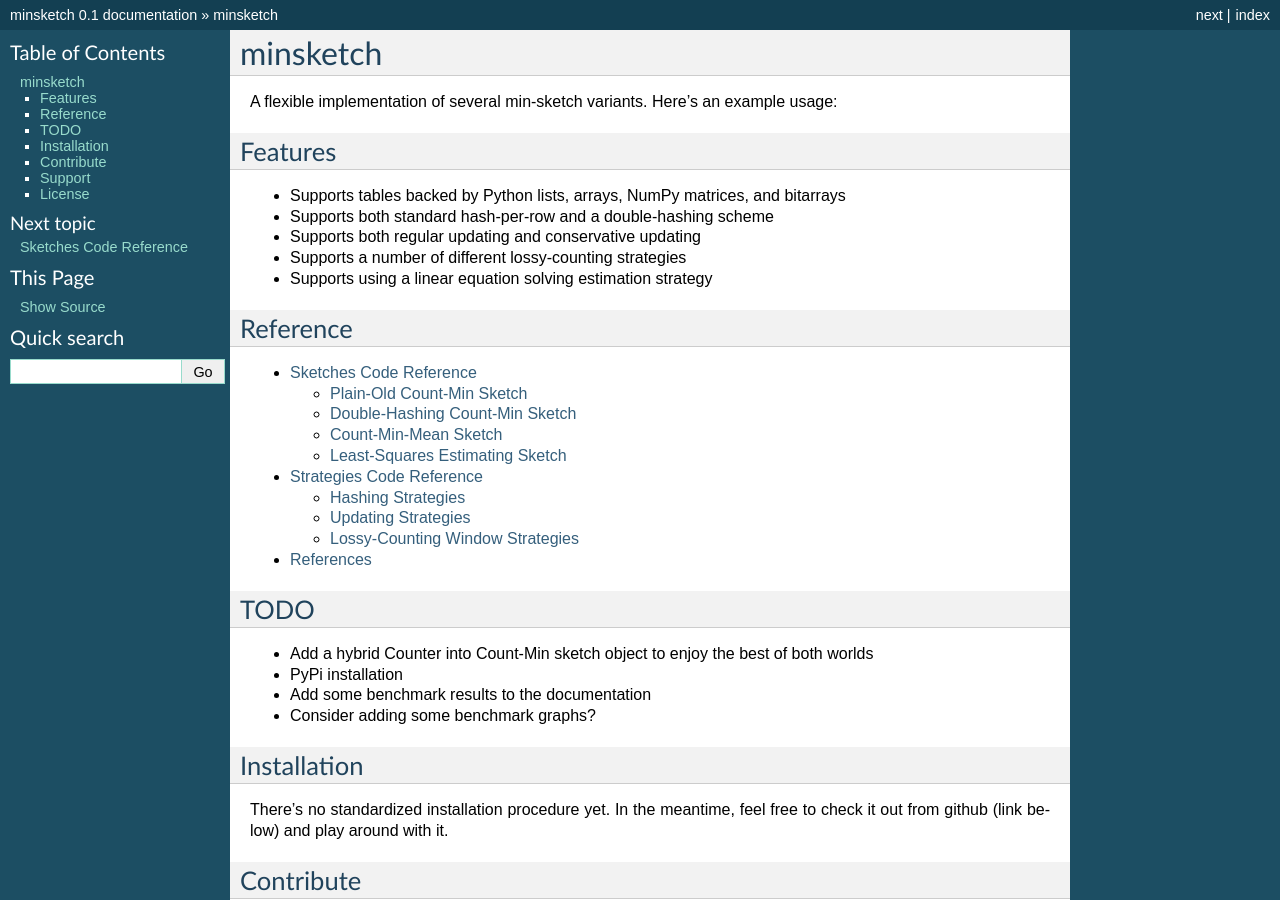
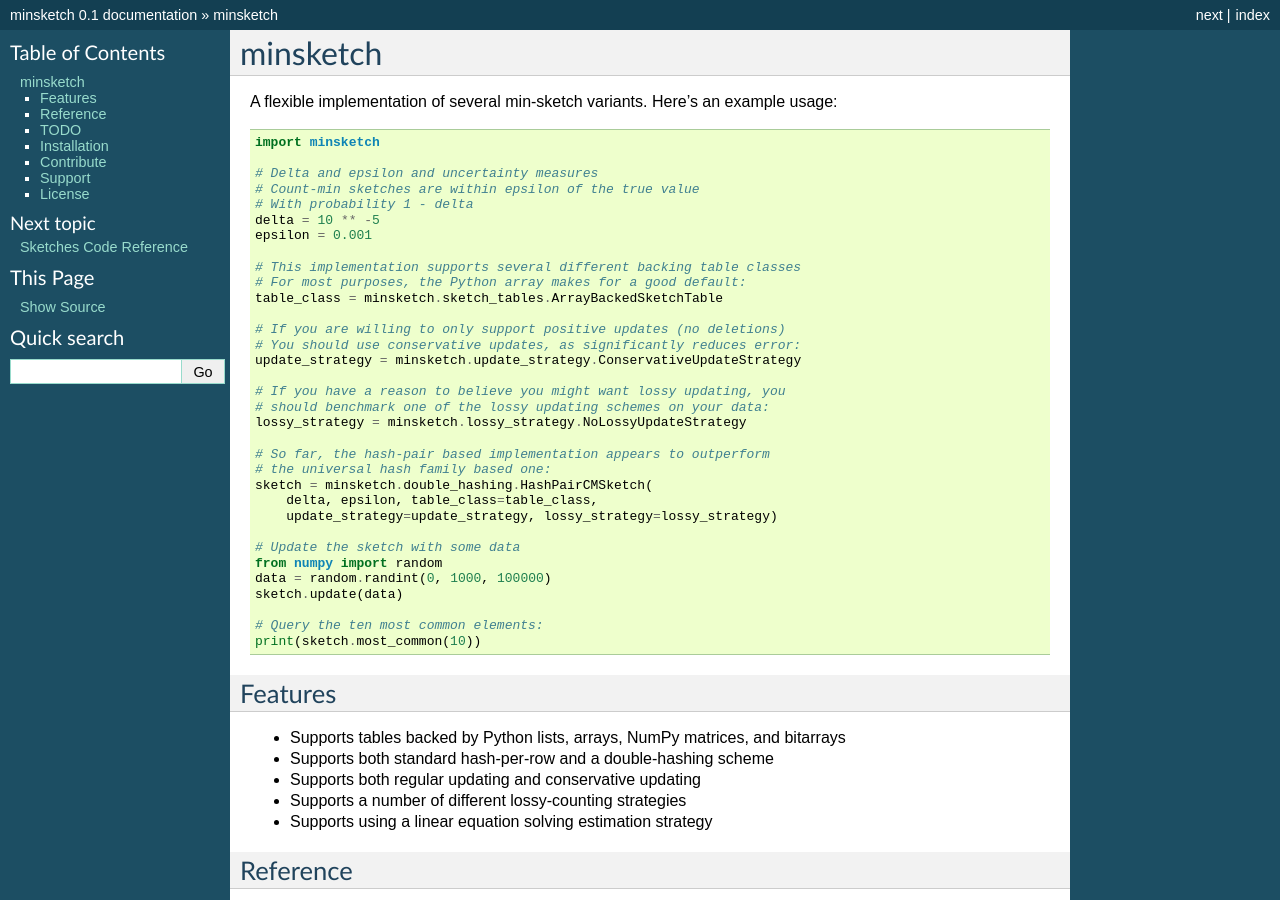
Before and after one commit to guydav/minsketch, a Sphinx documentation site: the page built from docs/index.rst, in a window 1280 px wide and 900 px high. Built offline with Sphinx 7.4.7, drawn with Linux system fonts in a browser that asks for light colours.

Commit message:
added code to docs

```diff
--- a/docs/index.rst
+++ b/docs/index.rst
@@ -4,7 +4,8 @@
 A flexible implementation of several min-sketch variants.
 Here's an example usage:
 
-.. code-block::
+.. code-block:: python
+
     import minsketch
 
     # Delta and epsilon and uncertainty measures
```
